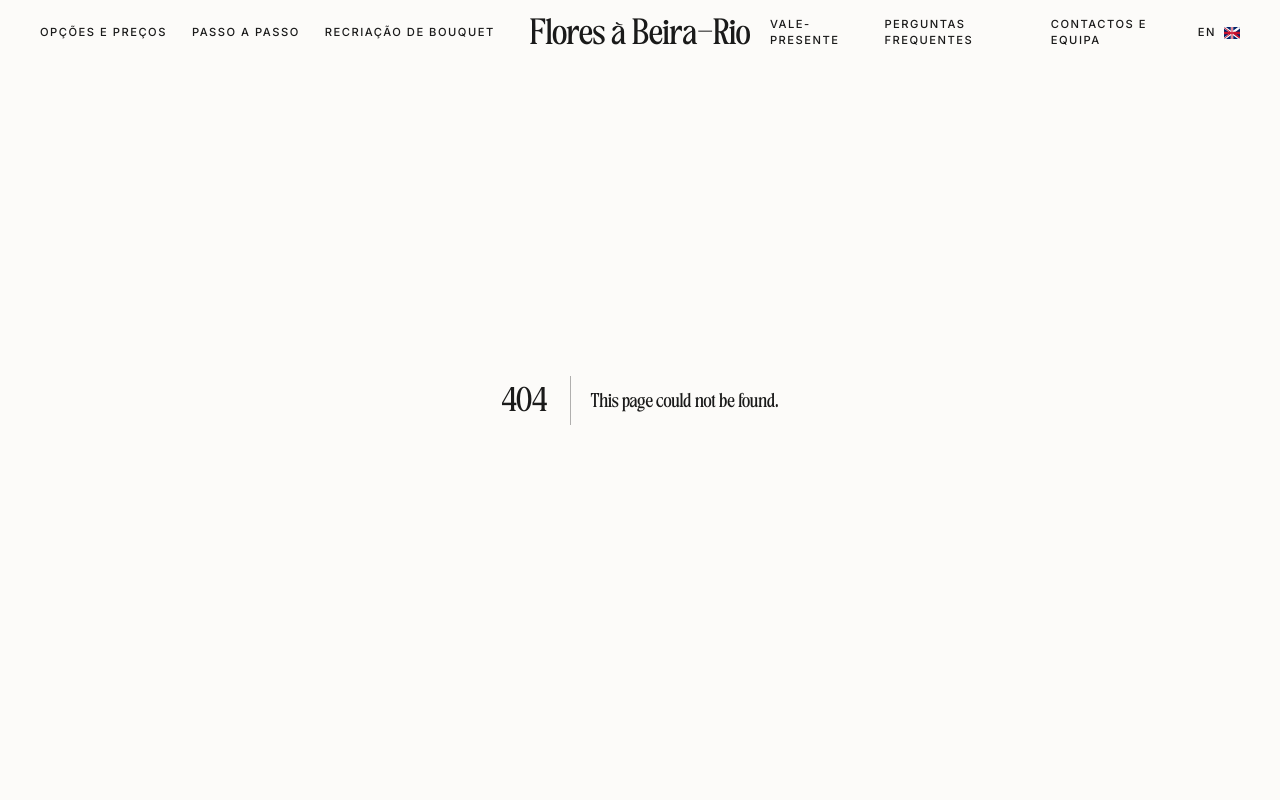
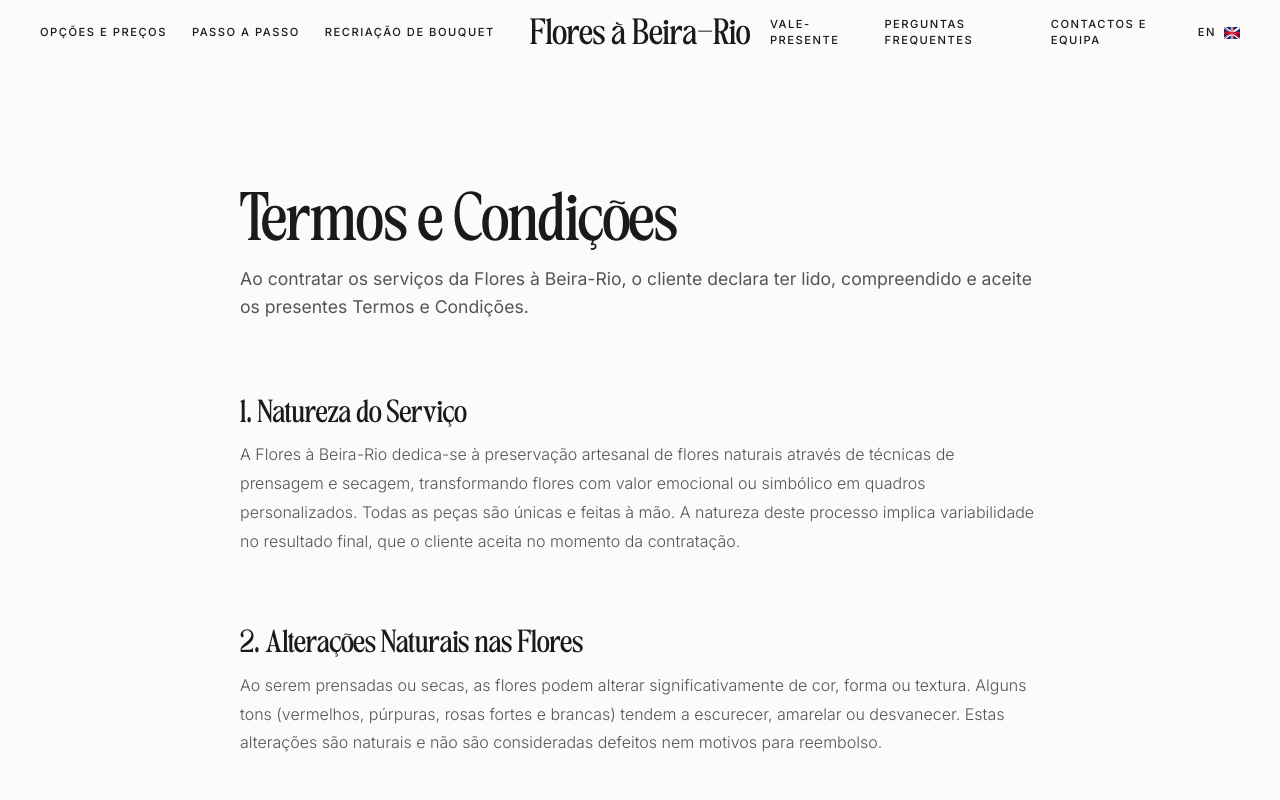
Before and after one commit to floresabeirario/fbr-website, a Next.js app: page /termos-e-condicoes in a window 1280 px wide. Before the commit this address had no page. Shown: the top 800 px of the page. Built offline with nearby package versions, Linux system fonts and the light colour scheme.

Commit message:
Create page.js

```diff
--- /dev/null
+++ b/app/termos-e-condicoes/page.js
@@ -0,0 +1,86 @@
+"use client";
+
+import { motion } from "framer-motion";
+
+export default function TermosCondicoes() {
+  const sections = [
+    {
+      title: "1. Natureza do Serviço",
+      content: "A Flores à Beira-Rio dedica-se à preservação artesanal de flores naturais através de técnicas de prensagem e secagem, transformando flores com valor emocional ou simbólico em quadros personalizados. Todas as peças são únicas e feitas à mão. A natureza deste processo implica variabilidade no resultado final, que o cliente aceita no momento da contratação."
+    },
+    {
+      title: "2. Alterações Naturais nas Flores",
+      content: "Ao serem prensadas ou secas, as flores podem alterar significativamente de cor, forma ou textura. Alguns tons (vermelhos, púrpuras, rosas fortes e brancas) tendem a escurecer, amarelar ou desvanecer. Estas alterações são naturais e não são consideradas defeitos nem motivos para reembolso."
+    },
+    {
+      title: "3. Envio e Condições das Flores",
+      content: "As flores são preservadas no estado em que chegam ao nosso estúdio. O cliente deve enviá-las no prazo recomendado (1 a 3 dias após o evento). Não nos responsabilizamos por danos causados durante o transporte ou atrasos nos CTT."
+    },
+    {
+      title: "4. Instruções e Preferências",
+      content: "Pedidos específicos sobre o design devem ser enviados em formato físico dentro da embalagem ou por e-mail antes da receção das flores. A inclusão de todos os elementos não é garantida, dependendo da viabilidade técnica."
+    },
+    {
+      title: "5. Molduras e Composição Final",
+      content: "As molduras são feitas à mão com materiais de qualidade museológica. O cliente terá 72 horas para aprovar o design final através de fotografias. Uma vez selada, a moldura não pode ser alterada."
+    },
+    {
+      title: "6. Pagamentos",
+      content: "O serviço é pago em três prestações:\n1.ª: 30% no momento da reserva (não reembolsável).\n2.ª: 40% na receção das flores.\n3.ª: 30% antes do envio ou recolha."
+    },
+    {
+      title: "7. Entrega da Peça Final",
+      content: "A peça pode ser enviada por CTT com rastreamento ou recolhida em Coimbra. O envio só é efetuado após o pagamento integral."
+    },
+    {
+      title: "8. Danos e Reclamações",
+      content: "Caso a moldura chegue danificada, o cliente deve contactar-nos no prazo de 7 dias e conservar a embalagem original para avaliação."
+    },
+    {
+      title: "9. Cancelamentos e Reembolsos",
+      content: "O sinal de 30% não é reembolsável em caso de cancelamento pelo cliente. Se o evento for reagendado, o sinal pode ser transferido mediante disponibilidade."
+    },
+    {
+      title: "10. Cuidados com a Peça",
+      content: "Evite luz solar direta, humidade (casas de banho/cozinhas) e fontes de calor extremo para garantir a durabilidade da moldura."
+    },
+    {
+      title: "11. Política de Privacidade",
+      content: "O tratamento de dados é feito em conformidade com o RGPD. Pode consultar os detalhes na nossa página de Política de Privacidade."
+    },
+    {
+      title: "12. Direitos de Autor",
+      content: "Todos os conteúdos do site são propriedade exclusiva da Flores à Beira-Rio. Reservamos o direito de utilizar imagens dos trabalhos para portefólio e marketing."
+    },
+    {
+      title: "13. Disposições Finais",
+      content: "A Flores à Beira-Rio reserva-se o direito de atualizar estes Termos e Condições a qualquer momento."
+    }
+  ];
+
+  return (
+    <main style={{ paddingTop: '160px', paddingBottom: '100px', backgroundColor: '#FCFBF9' }}>
+      <div style={{ maxWidth: '800px', margin: '0 auto', padding: '0 20px' }}>
+        <motion.div initial={{ opacity: 0, y: 20 }} animate={{ opacity: 1, y: 0 }} style={{ marginBottom: '60px' }}>
+          <h1 style={{ fontSize: '3rem', marginBottom: '20px' }}>Termos e Condições</h1>
+          <p style={{ color: '#555', lineHeight: '1.6', fontSize: '1.1rem' }}>
+            Ao contratar os serviços da Flores à Beira-Rio, o cliente declara ter lido, compreendido e aceite os presentes Termos e Condições.
+          </p>
+        </motion.div>
+
+        <div style={{ display: 'flex', flexDirection: 'column', gap: '40px' }}>
+          {sections.map((section, index) => (
+            <section key={index}>
+              <h2 style={{ fontSize: '1.4rem', marginBottom: '15px', color: '#1a1a1a', fontFamily: "'TAN-MEMORIES', serif" }}>
+                {section.title}
+              </h2>
+              <p style={{ color: '#555', lineHeight: '1.8', whiteSpace: 'pre-line', fontWeight: '300' }}>
+                {section.content}
+              </p>
+            </section>
+          ))}
+        </div>
+      </div>
+    </main>
+  );
+}
```
